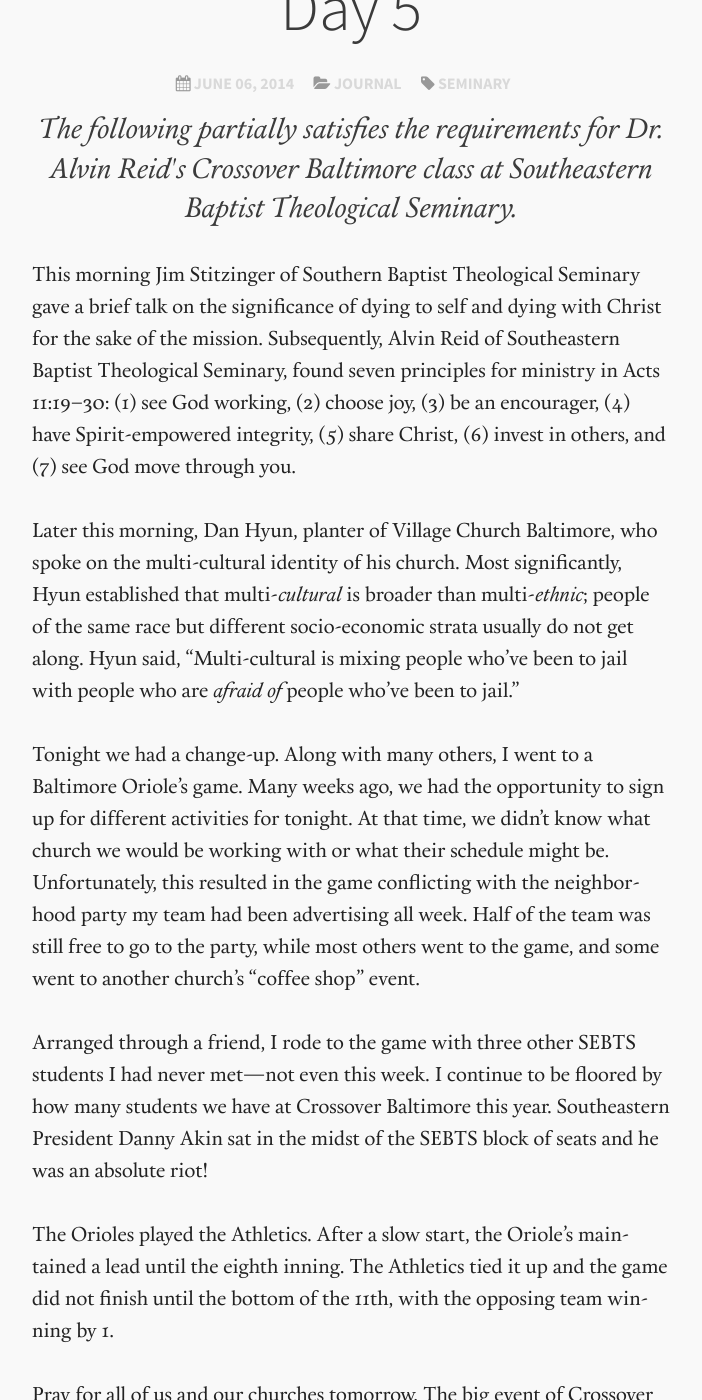
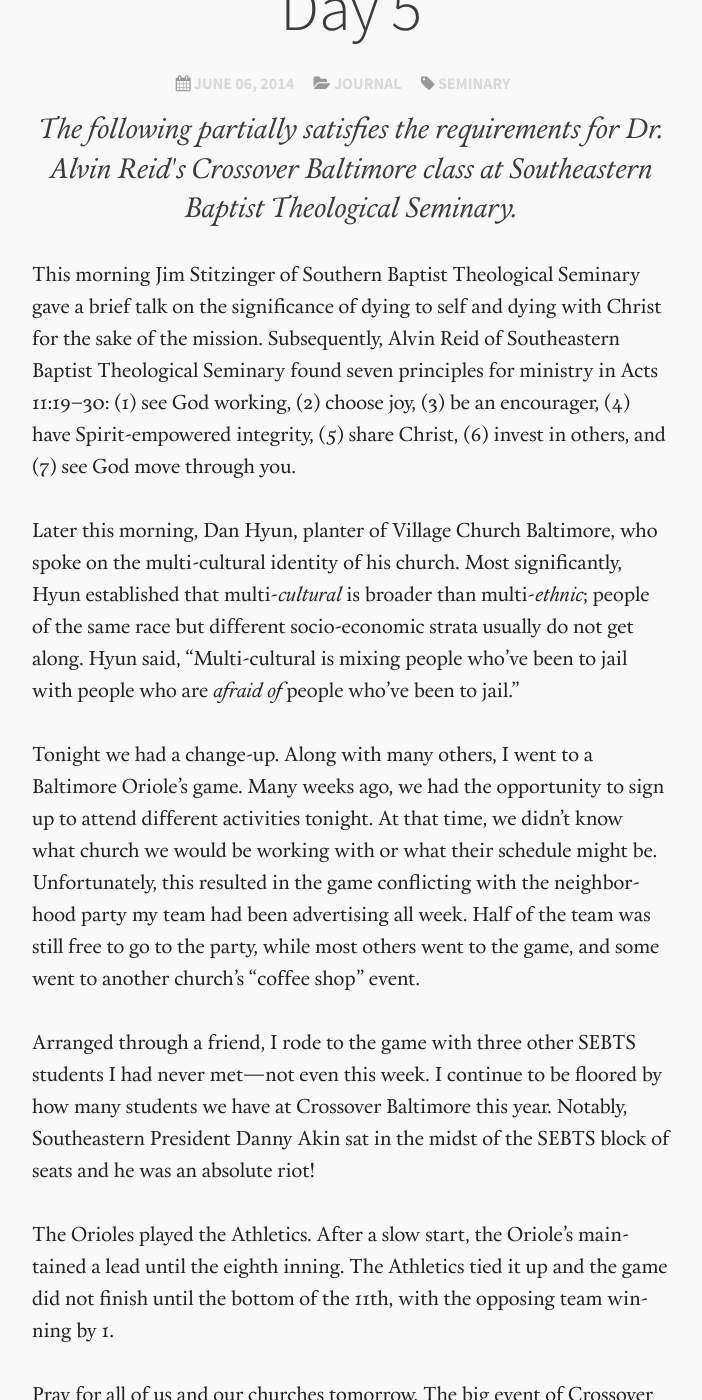
Before and after one commit to snowdj/vernonking.org, a Jekyll site: the page built from _posts/2014-06-06-crossover-baltimore-5.md, in a window 1280 px wide and 1400 px high, scrolled down 249 px. Shown: the whole window, without its empty margins (289-991 px from the left). Built offline with Jekyll 4.4.1, drawn with Linux system fonts in a browser that asks for light colours; some of the changed text lies outside the part shown.

Commit message:
Update 2014-06-06-crossover-baltimore-5.md

```diff
--- a/_posts/2014-06-06-crossover-baltimore-5.md
+++ b/_posts/2014-06-06-crossover-baltimore-5.md
@@ -9,14 +9,14 @@ description: "In a change-up, many other students and I attended a Baltimore Ori
 date: 2014-06-06T23:00-4:00
 ---
 
-This morning Jim Stitzinger of Southern Baptist Theological Seminary gave a brief talk on the significance of dying to self and dying with Christ for the sake of the mission. Subsequently, Alvin Reid of Southeastern Baptist Theological Seminary, found seven principles for ministry in Acts 11:19--30: (1) see God working, (2) choose joy, (3) be an encourager, (4) have Spirit-empowered integrity, (5) share Christ, (6) invest in others, and (7) see God move through you.
+This morning Jim Stitzinger of Southern Baptist Theological Seminary gave a brief talk on the significance of dying to self and dying with Christ for the sake of the mission. Subsequently, Alvin Reid of Southeastern Baptist Theological Seminary found seven principles for ministry in Acts 11:19--30: (1) see God working, (2) choose joy, (3) be an encourager, (4) have Spirit-empowered integrity, (5) share Christ, (6) invest in others, and (7) see God move through you.
 
 Later this morning, Dan Hyun, planter of Village Church Baltimore, who spoke on the multi-cultural identity of his church. Most significantly, Hyun established that multi-*cultural* is broader than multi-*ethnic*; people of the same race but different socio-economic strata usually do not get along. Hyun said, "Multi-cultural is mixing people who've been to jail with people who are *afraid of* people who've been to jail."
 
-Tonight we had a change-up. Along with many others, I went to a Baltimore Oriole's game. Many weeks ago, we had the opportunity to sign up for different activities for tonight. At that time, we didn't know what church we would be working with or what their schedule might be. Unfortunately, this resulted in the game conflicting with the neighborhood party my team had been advertising all week. Half of the team was still free to go to the party, while most others went to the game, and some went to another church's "coffee shop" event.
+Tonight we had a change-up. Along with many others, I went to a Baltimore Oriole's game. Many weeks ago, we had the opportunity to sign up to attend different activities tonight. At that time, we didn't know what church we would be working with or what their schedule might be. Unfortunately, this resulted in the game conflicting with the neighborhood party my team had been advertising all week. Half of the team was still free to go to the party, while most others went to the game, and some went to another church's "coffee shop" event.
 
-Arranged through a friend, I rode to the game with three other SEBTS students I had never met—not even this week. I continue to be floored by how many students we have at Crossover Baltimore this year.  Southeastern President Danny Akin sat in the midst of the SEBTS block of seats and he was an absolute riot!
+Arranged through a friend, I rode to the game with three other SEBTS students I had never met—not even this week. I continue to be floored by how many students we have at Crossover Baltimore this year. Notably, Southeastern President Danny Akin sat in the midst of the SEBTS block of seats and he was an absolute riot!
 
 The Orioles played the Athletics. After a slow start, the Oriole's maintained a lead until the eighth inning. The Athletics tied it up and the game did not finish until the bottom of the 11th, with the opposing team winning by 1.
 
-Pray for all of us and our churches tomorrow. The big event of Crossover Baltimore happens on Saturday when all the SBC churches involved are hosting events in parks and churches in order to reach out to the city and win them for Christ.
+Pray for all of us and our churches tomorrow. The big event of Crossover Baltimore is Saturday when all the SBC churches involved are hosting events in parks and churches in order to reach out to the city and win them for Christ.
```
